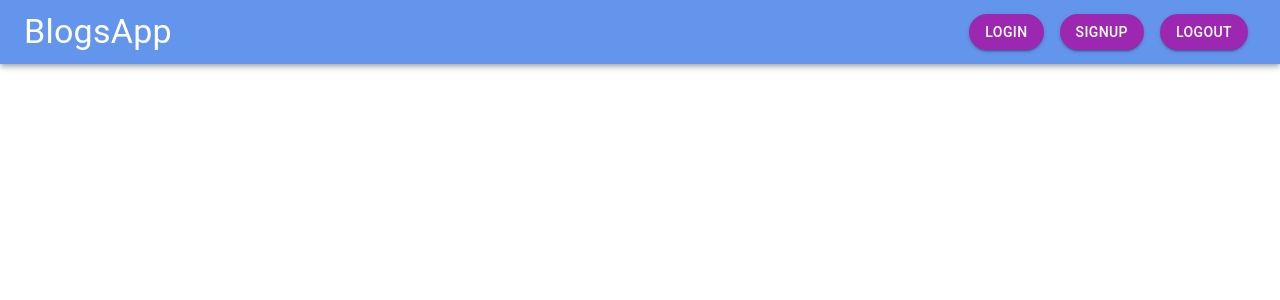
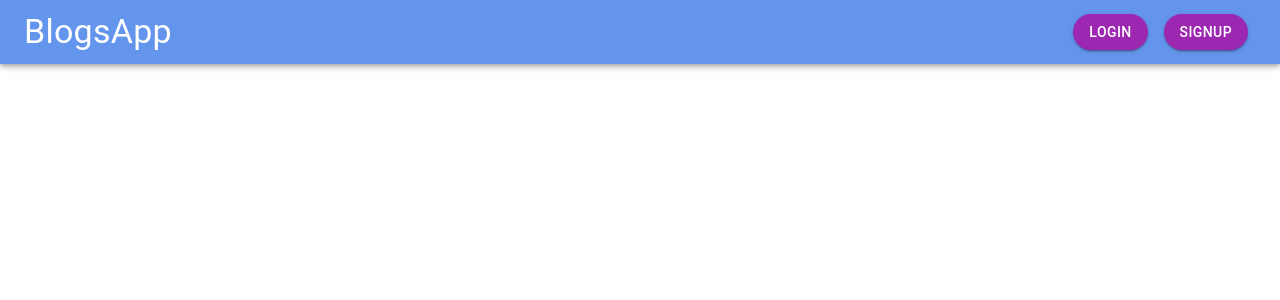
Before and after one commit to DigitalHDR/new-blogapp, a React (Create React App) app in the folder frontend/: page / in a window 1280 px wide. Shown: the top 300 px of the page. Built offline with nearby package versions, Linux system fonts and the light colour scheme.

Commit message:
2:01:56 2° state pra ver se está logado ou não

```diff
--- a/frontend/src/components/Header.jsx
+++ b/frontend/src/components/Header.jsx
@@ -41,6 +41,9 @@ export const Header = () => {
         )}
 
         <Box display="flex" marginLeft="auto">
+
+          {!isLoggedIn && (
+            <>
               <Button
                 LinkComponent={Link}
                 to="/auth"
@@ -59,7 +62,10 @@ export const Header = () => {
               >
                 Signup
               </Button>
+            </>
+          )}
 
+          {isLoggedIn && (
             <Button
               LinkComponent={Link}
               to="/auth"
@@ -69,6 +75,7 @@ export const Header = () => {
             >
               Logout
             </Button>
+          )}
         </Box>
       </Toolbar>
     </AppBar>
```
Lines whose indentation alone changed are shown as unchanged.
